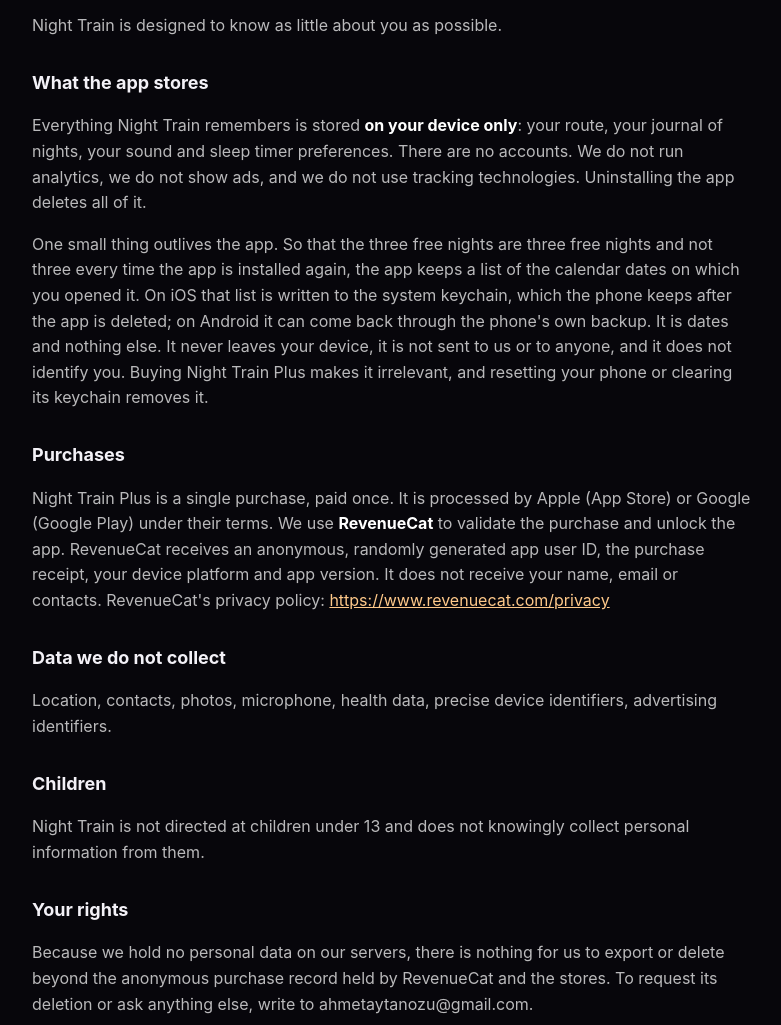
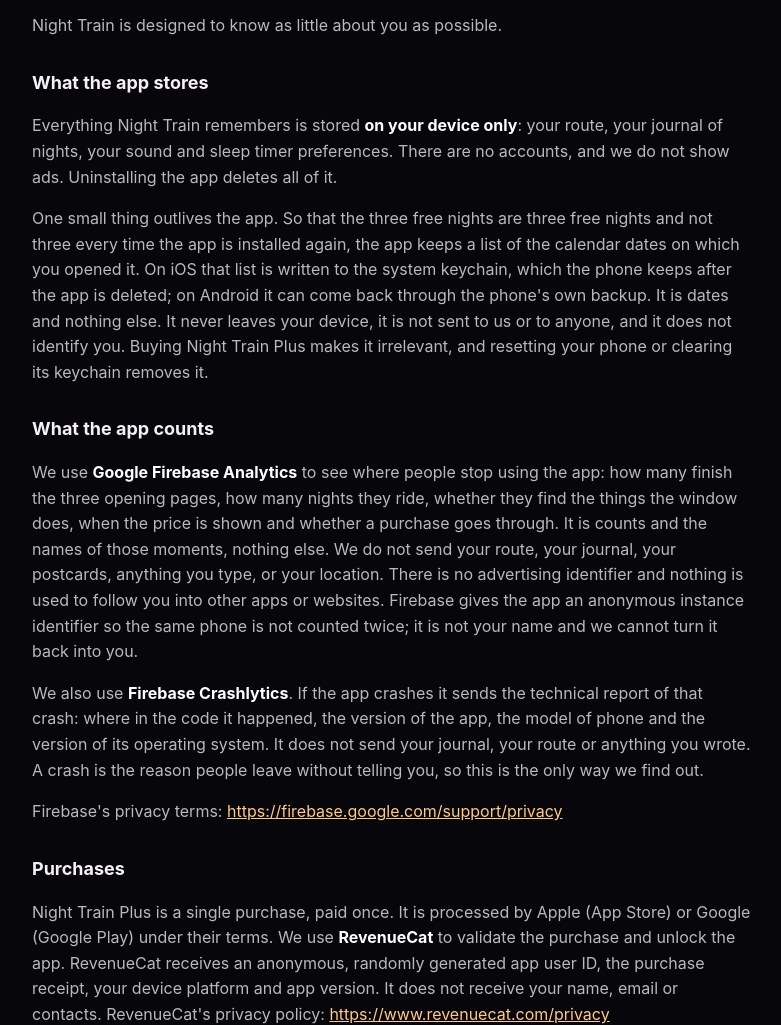
Before and after one commit to aytanozu/nighttrain-site, a plain HTML site: page privacy/index.html in a window 1280 px wide. Shown: the part 210-1235 px from the top of the page, without its empty margins (248-1029 px from the left). Drawn offline with Linux system fonts and the light colour scheme.

Commit message:
Privacy policy says what the app now counts
Firebase Analytics reports where people stop in the app and Crashlytics
reports what crashed. The page said in as many words that we ran no
analytics and used no tracking technologies, which stops being true with
the next release, so it now names both, says what they send and what
they do not, and links Firebase's own terms.

```diff
--- a/privacy/index.html
+++ b/privacy/index.html
@@ -8,9 +8,16 @@
 <p>Night Train is designed to know as little about you as possible.</p>
 
 <h2>What the app stores</h2>
-<p>Everything Night Train remembers is stored <strong>on your device only</strong>: your route, your journal of nights, your sound and sleep timer preferences. There are no accounts. We do not run analytics, we do not show ads, and we do not use tracking technologies. Uninstalling the app deletes all of it.</p>
+<p>Everything Night Train remembers is stored <strong>on your device only</strong>: your route, your journal of nights, your sound and sleep timer preferences. There are no accounts, and we do not show ads. Uninstalling the app deletes all of it.</p>
 
 <p>One small thing outlives the app. So that the three free nights are three free nights and not three every time the app is installed again, the app keeps a list of the calendar dates on which you opened it. On iOS that list is written to the system keychain, which the phone keeps after the app is deleted; on Android it can come back through the phone&#x27;s own backup. It is dates and nothing else. It never leaves your device, it is not sent to us or to anyone, and it does not identify you. Buying Night Train Plus makes it irrelevant, and resetting your phone or clearing its keychain removes it.</p>
+
+<h2>What the app counts</h2>
+<p>We use <strong>Google Firebase Analytics</strong> to see where people stop using the app: how many finish the three opening pages, how many nights they ride, whether they find the things the window does, when the price is shown and whether a purchase goes through. It is counts and the names of those moments, nothing else. We do not send your route, your journal, your postcards, anything you type, or your location. There is no advertising identifier and nothing is used to follow you into other apps or websites. Firebase gives the app an anonymous instance identifier so the same phone is not counted twice; it is not your name and we cannot turn it back into you.</p>
+
+<p>We also use <strong>Firebase Crashlytics</strong>. If the app crashes it sends the technical report of that crash: where in the code it happened, the version of the app, the model of phone and the version of its operating system. It does not send your journal, your route or anything you wrote. A crash is the reason people leave without telling you, so this is the only way we find out.</p>
+
+<p>Firebase&#x27;s privacy terms: <a href="https://firebase.google.com/support/privacy">https://firebase.google.com/support/privacy</a></p>
 
 <h2>Purchases</h2>
 <p>Night Train Plus is a single purchase, paid once. It is processed by Apple (App Store) or Google (Google Play) under their terms. We use <strong>RevenueCat</strong> to validate the purchase and unlock the app. RevenueCat receives an anonymous, randomly generated app user ID, the purchase receipt, your device platform and app version. It does not receive your name, email or contacts. RevenueCat&#x27;s privacy policy: <a href="https://www.revenuecat.com/privacy">https://www.revenuecat.com/privacy</a></p>
```
